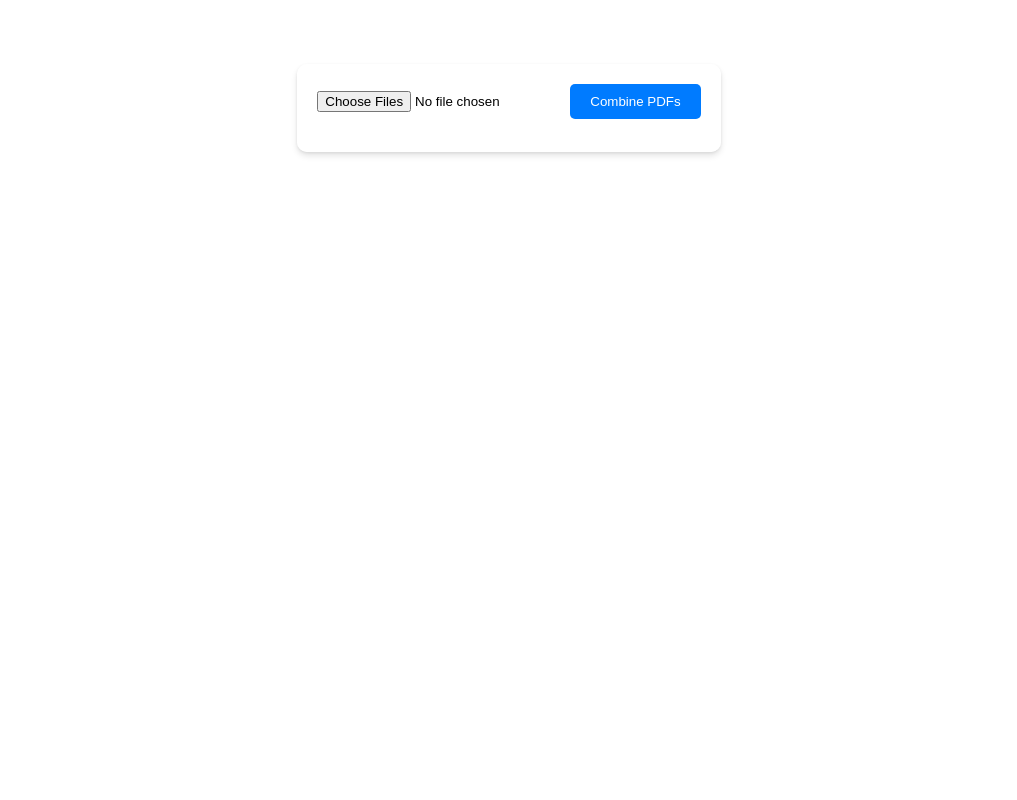
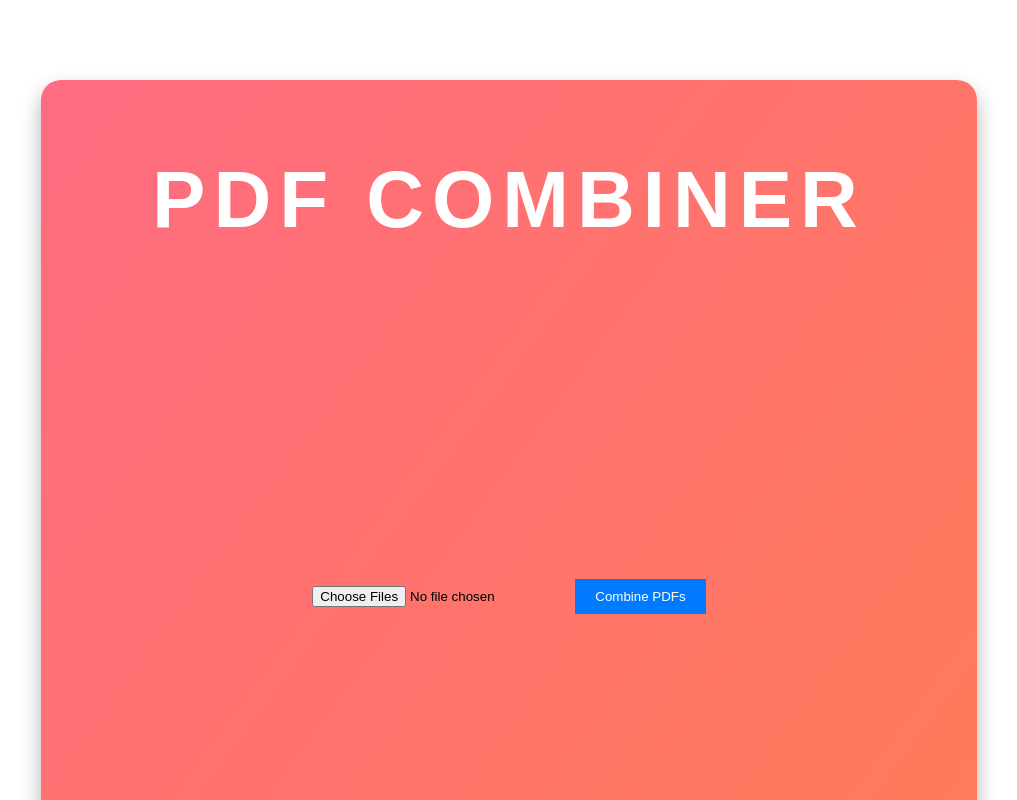
Before and after one commit to enoch2-hub/Pdf_Combiner, a React (Create React App) app: page / in a window 1280 px wide. Shown: the top 800 px of the page, without its empty margins (131-1148 px from the left). Built offline with nearby package versions, Linux system fonts and the light colour scheme.

Commit message:
add style

```diff
--- a/src/App.css
+++ b/src/App.css
@@ -1,66 +1,7 @@
 body {
+  padding: 5rem;
   font-family: Arial, sans-serif;
 }
-
-.container {
-  max-width: 600px;
-  margin: 0 auto;
-  padding: 4rem;
-  display: flex;
-  justify-content: center;
-}
-
-.file-input {
-  margin-bottom: 20px;
-}
-
-.file-list {
-  margin-bottom: 20px;
-}
-
-.file-item {
-  margin-bottom: 10px;
-  display: flex;
-  align-items: center;
-}
-
-.file-name {
-  margin-right: 10px;
-}
-
-
-/* ---------------------------- */
-
-
-/* .file-upload {
-  position: relative;
-  overflow: hidden;
-  display: inline-block;
-}
-
-.file-upload-label {
-  background-color: rgba(0, 0, 0, 0.8);
-  color: #fff;
-  border: none;
-  padding: 10px 20px;
-  cursor: pointer;
-  border-radius: 5px;
-  display: inline-block;
-}
-
-.file-input {
-  position: absolute;
-  top: 0;
-  left: 0;
-  width: 100%;
-  height: 100%;
-  opacity: 0;
-  cursor: pointer;
-} */
-
-/* ---------------------------- */
-
-
 
 
 .combine-button {
--- a/src/App.js
+++ b/src/App.js
@@ -1,12 +1,13 @@
 import React from 'react'
-import PdfCombiner from './components/PdfCombiner.jsx'
+// import PdfCombiner from './components/PdfCombiner.jsx';
+import PdfComb from './components/PdfCmb/PdfComb.jsx';
 
 import './App.css';
 
 const App = () => {
   return (
     <div className='container'>
-      <PdfCombiner/>
+      <PdfComb/>
     </div>
   )
 }
--- /dev/null
+++ b/src/components/PdfCmb/PdfComb.css
@@ -0,0 +1,100 @@
+.pdf-combiner {
+  margin: 0 auto;
+  width: 80%;
+  height: max-content;
+  padding: 20px;
+  background: linear-gradient(to right bottom, #ff6b81, #ff7f50);
+  border-radius: 20px;
+  box-shadow: 0 10px 20px rgba(0, 0, 0, 0.3);
+  overflow: hidden;
+
+  display: flex;
+  flex-direction: column;
+  justify-content: center;
+  align-items: center;
+}
+
+.pdf-combiner > header > h1 {
+  color: white;
+  margin-bottom: 20px;
+  font-size: 5rem;
+  text-align: center;
+  text-transform: uppercase;
+
+  letter-spacing: 0.1em;
+
+  animation: text 0.5s ease-in-out;
+
+  @keyframes text {
+    0% {
+      opacity: 0;
+    }
+    100% {
+      opacity: 1;
+    }
+  }
+
+  @media screen and (max-width: 600px) {
+    font-size: 1.5rem;
+  }
+
+  @media screen and (max-width: 400px) {
+    font-size: 1.2rem;
+  }
+
+  @media screen and (max-width: 300px) {
+    font-size: 1rem;
+  }
+
+  @media screen and (max-width: 200px) {
+    font-size: 0.8rem;
+  }
+
+  @media screen and (max-width: 100px) {
+    font-size: 0.6rem;
+  }
+
+  @media screen and (max-width: 50px) {
+    font-size: 0.4rem;
+  }
+}
+
+.header {
+  text-align: center;
+  padding-bottom: 20px;
+}
+
+.file-upload {
+  margin-bottom: 20px;
+}
+
+.file-input {
+  margin-top: 20rem;
+  margin-right: 10px;
+}
+
+.combine-button {
+  background-color: #f9ca24;
+  color: white;
+  border: none;
+  padding: 10px 20px;
+  cursor: pointer;
+}
+.combine-button:hover {
+    background-color: #0056b3;
+  }
+
+.pdf-preview {
+  margin-top: 20px;
+}
+
+footer {
+  margin-top: 20px;
+  text-align: center;
+}
+
+@media screen and (max-width: 600px) {
+  .pdf-combiner {
+    padding: 10px;
+  }
+}
--- /dev/null
+++ b/src/components/PdfCmb/PdfComb.jsx
@@ -0,0 +1,50 @@
+import React, { useState } from 'react';
+import { PDFDocument } from 'pdf-lib';
+
+import './PdfComb.css';
+
+const PdfComb = () => {
+  const [files, setFiles] = useState([]);
+  const [combinedPdf, setCombinedPdf] = useState(null);
+
+  const handleFileUpload = (event) => {
+    const uploadedFiles = event.target.files;
+    setFiles([...files, ...uploadedFiles]);
+  };
+
+  const combinePdfs = async () => {
+    const mergedPdf = await PDFDocument.create();
+    for (const file of files) {
+      const pdfBytes = await fetch(URL.createObjectURL(file)).then(res => res.arrayBuffer());
+      const pdfDoc = await PDFDocument.load(pdfBytes);
+      const copiedPages = await mergedPdf.copyPages(pdfDoc, pdfDoc.getPageIndices());
+      copiedPages.forEach((page) => {
+        mergedPdf.addPage(page);
+      });
+    }
+    const mergedPdfBytes = await mergedPdf.save();
+    setCombinedPdf(new Blob([mergedPdfBytes], { type: 'application/pdf' }));
+  };
+
+  return (
+    <div className='pdf-combiner'>
+      <header>
+        <h1>Pdf Combiner</h1>
+      </header>
+      <div className='file-upload'>
+        <input className='file-input' type="file" multiple onChange={handleFileUpload} />
+        <button className='combine-button' onClick={combinePdfs}>Combine PDFs</button>
+      </div>
+      <div className='pdf-preview'>
+        {combinedPdf && (
+          <iframe src={URL.createObjectURL(combinedPdf)} width="100%" height="600px"></iframe>
+        )}
+      </div>
+      <footer>
+        <p>© 2024 Pdf Combiner. All rights reserved.</p>
+      </footer>
+    </div>
+  );
+};
+
+export default PdfComb;
--- a/src/components/PdfCombiner.css
+++ /dev/null
@@ -1,42 +0,0 @@
-.pdf-combiner {
-    background-color: rgba(255, 255, 255, 0.8); /* Glass white background */
-    border-radius: 10px;
-    padding: 20px;
-    box-shadow: 0 4px 6px rgba(0, 0, 0, 0.1), 0 1px 3px rgba(0, 0, 0, 0.08);
-  }
-
-  .file-upload {
-    margin-bottom: 20px;
-  }
-
-  .file-list {
-    margin-bottom: 20px;
-  }
-
-  .file-item {
-    margin-bottom: 10px;
-    display: flex;
-    align-items: center;
-  }
-
-  .file-name {
-    margin-right: 10px;
-  }
-
-  .combine-button {
-    background-color: rgba(0, 0, 0, 0.8); /* Black button */
-    color: #fff;
-    border: none;
-    padding: 10px 20px;
-    cursor: pointer;
-    border-radius: 5px;
-  }
-
-  .combine-button:hover {
-    background-color: rgba(0, 0, 0, 1);
-  }
-
-  .pdf-preview {
-    width: 100%;
-    height: 600px;
-  }
```
